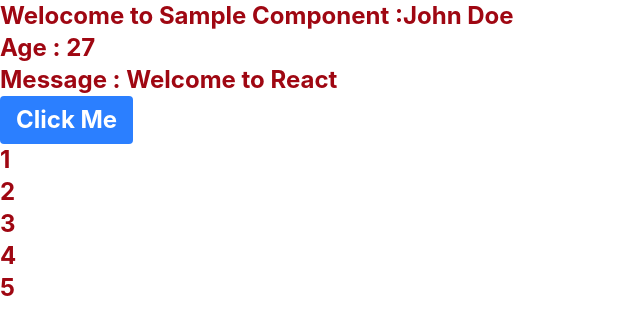
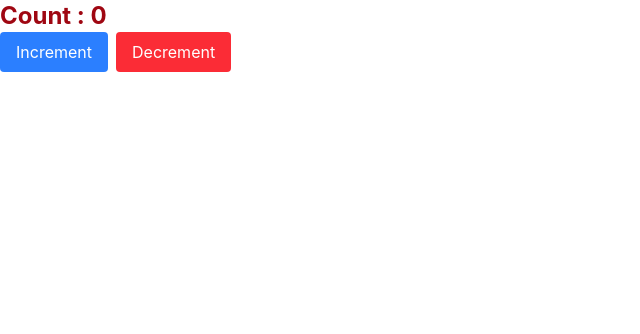
Before and after one commit to chankaran2996/react-notes, a React (Vite) app: page / in a window 1280 px wide. Shown: the top 334 px of the page, without its empty margins (0-640 px from the left). Built offline with nearby package versions, Linux system fonts and the light colour scheme.

Commit message:
useState used in count

```diff
--- a/src/App.jsx
+++ b/src/App.jsx
@@ -1,3 +1,4 @@
+import Count from "./components/Count"
 import Example from "./components/Example"
 import Sample from "./Sample"
 
@@ -22,7 +23,8 @@ const App = () => {
     <>
 
       {/* <Sample name = {name} age={60} message = {message} /> */}
-      <Sample person = {person} handileClick={handileClick} arr={arr}/>
+      {/* <Sample person = {person} handileClick={handileClick} arr={arr}/> */}
+      <Count />
     </>
   )
 }
--- /dev/null
+++ b/src/components/Count.jsx
@@ -0,0 +1,33 @@
+import React, { useState } from 'react'
+
+const Count = () => {
+
+    const [count , setCount] = useState(0)
+
+    const increment = () => {
+        setCount(count + 1)
+    }
+
+    const decrement = () => {
+        setCount(count - 1)
+    }
+  return (
+    <div>
+        <p className=' text-2xl font-bold text-red-800'>Count : {count}</p>
+        <button
+        className='bg-blue-500 text-white px-4 py-2 rounded'
+        onClick={increment}
+        >
+            Increment
+        </button>
+        <button
+        className='bg-red-500 text-white px-4 py-2 rounded ml-2'
+        onClick={decrement}
+        >
+            Decrement
+        </button>
+    </div>
+  )
+}
+
+export default Count
```
